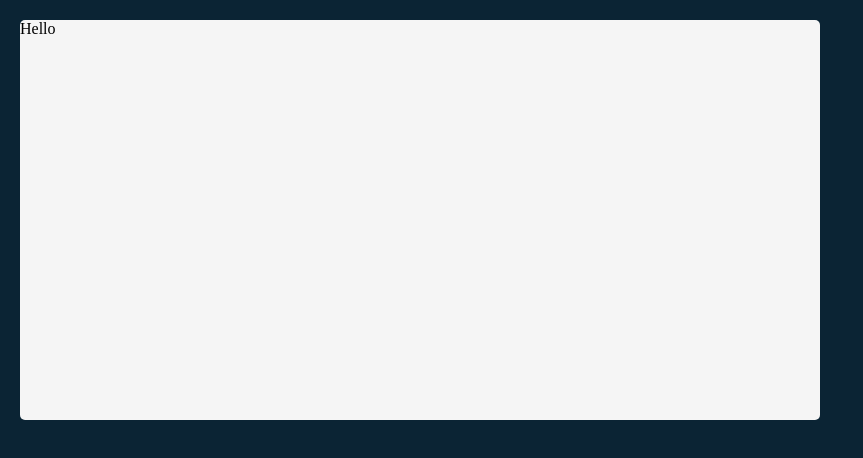
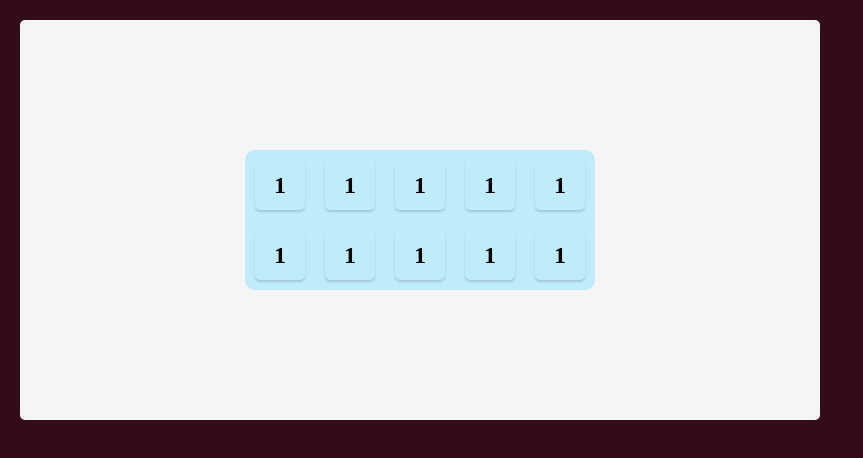
Before and after one commit to michhub-dev/tenzies, a React (Create React App) app: page / in a window 1280 px wide. Shown: the top 458 px of the page, without its empty margins (0-863 px from the left). Built offline with nearby package versions, Linux system fonts and the light colour scheme.

Commit message:
Applied styling

```diff
--- a/src/App.js
+++ b/src/App.js
@@ -1,10 +1,23 @@
-import React from 'react'
+import Die from './components/Die'
 
 
 export default function App(){
     return (
         <>
-         <main> Hello</main>
+        <main>
+            <div className='main-container'>
+                <Die value="1" />
+                <Die value="1" />
+                <Die value="1" />
+                <Die value="1" />
+                <Die value="1" />
+                <Die value="1" />
+                <Die value="1" />
+                <Die value="1" />
+                <Die value="1" />
+                <Die value="1" />
+            </div>
+        </main>
         </>
     )
 }
--- /dev/null
+++ b/src/components/Die.js
@@ -0,0 +1,8 @@
+
+export default function Die(props) {
+    return (
+        <div className="die-item-container">
+            <h1 className='die-item'>{props.value}</h1>
+        </div>
+    )
+}
--- a/src/index.css
+++ b/src/index.css
@@ -4,7 +4,7 @@
 
 body {
   margin: 0;
-  background-color: #0B2434;
+  background-color: #340b19;
   padding: 20px;
 }
 
@@ -13,4 +13,34 @@ main {
   height: 400px;
   max-width: 800px;
   border-radius: 5px;
+  display: flex;
+  flex-direction: column;
+  justify-content: center;
+  align-items: center;
 }
+.main-container{
+  display: grid;
+  grid-template: auto auto / repeat(5, 1fr);
+  gap: 20px;
+  background-color: #beecfa;
+  padding: 10px;
+  border-radius: 10px;
+
+}
+.die-item-container{
+  width: 50px;
+  height: 50px;
+  box-shadow: 0px 2px 2px 0px #00000026;
+  display: flex;
+  justify-content: center;
+  align-items: center;
+  cursor: pointer;
+  border-radius: 5px;
+
+}
+.die-item-container:hover{
+  background-color: rgb(184, 248, 248);
+}
+.die-item{
+  font-size: 1.5rem;
+}
```
